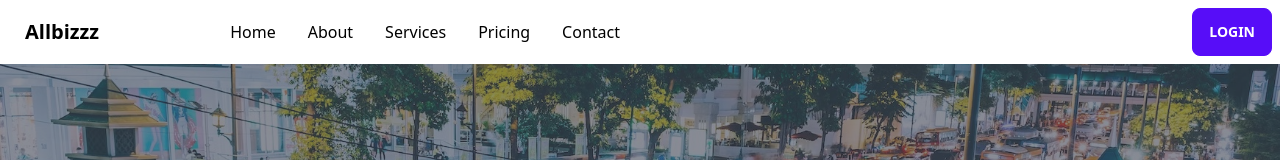
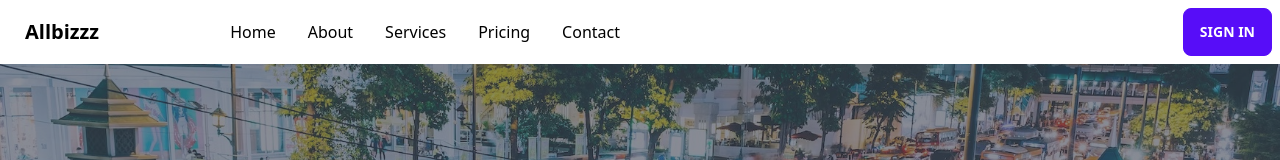
Before and after one commit to nazimboudeffa/business-nextjs-supabase-tailwind, a Next.js app: page / in a window 1280 px wide. Shown: the top 160 px of the page. Built offline with nearby package versions, Linux system fonts and the light colour scheme.

Commit message:
Fixing the login

```diff
--- a/components/Navbar.tsx
+++ b/components/Navbar.tsx
@@ -28,7 +28,7 @@ function Navbar () {
                 </ul>
             </div>
             <div className="navbar-end flex-none">
-                <Link className="btn btn-primary" href="/login">Login</Link>
+                <Link className="btn btn-primary" href="/login">Sign in</Link>
             </div>
         </div>
     )
```
